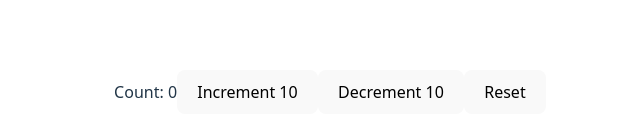
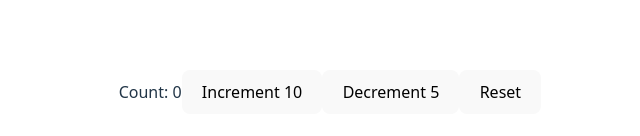
Before and after one commit to reinertisa/react-typescript-tutorials, a React (Vite) app: page / in a window 1280 px wide. Shown: the part 308-444 px from the top of the page, without its empty margins (310-950 px from the left). Built offline with nearby package versions, Linux system fonts and the light colour scheme.

Commit message:
feat(website): useReducer strict action types

```diff
--- a/src/App.tsx
+++ b/src/App.tsx
@@ -1,12 +1,10 @@
 import './App.css'
 
-import Counter1 from "./usereducer/Counter1.tsx";
+import Counter2 from "./usereducer/Counter2.tsx";
 
 function App() {
     return (
-        <div>
-           <Counter1 />
-        </div>
+        <div><Counter2 /></div>
     )
 }
 
--- /dev/null
+++ b/src/usereducer/Counter2.tsx
@@ -0,0 +1,48 @@
+import {useReducer} from 'react';
+
+type CounterState = {
+    count: number
+}
+type UpdateAction = {
+    type: 'increment' | 'decrement' | 'reset'
+    payload: number
+}
+type ResetAction = {
+    type: 'reset'
+}
+
+type CounterAction = UpdateAction | ResetAction;
+
+const initialState = {
+    count: 0
+}
+
+function reducer(state: CounterState, action: CounterAction): CounterState {
+    switch(action.type) {
+        case 'increment':
+            return {count: state.count + action.payload};
+        case 'decrement':
+            return {count: state.count - action.payload};
+        case 'reset':
+            return initialState;
+        default:
+            return state;
+    }
+}
+
+export default function Counter2() {
+    const[state, dispatch] = useReducer(reducer, initialState);
+
+    const handleIncrement = (): void => dispatch({type: 'increment', payload: 10});
+    const handleDecrement = (): void => dispatch({type: 'decrement', payload: 5});
+    const handleReset = (): void => dispatch({type: 'reset'});
+
+    return (
+        <div>
+            Count: {state.count}
+            <button onClick={handleIncrement}>Increment 10</button>
+            <button onClick={handleDecrement}>Decrement 5</button>
+            <button onClick={handleReset}>Reset</button>
+        </div>
+    )
+}
```
